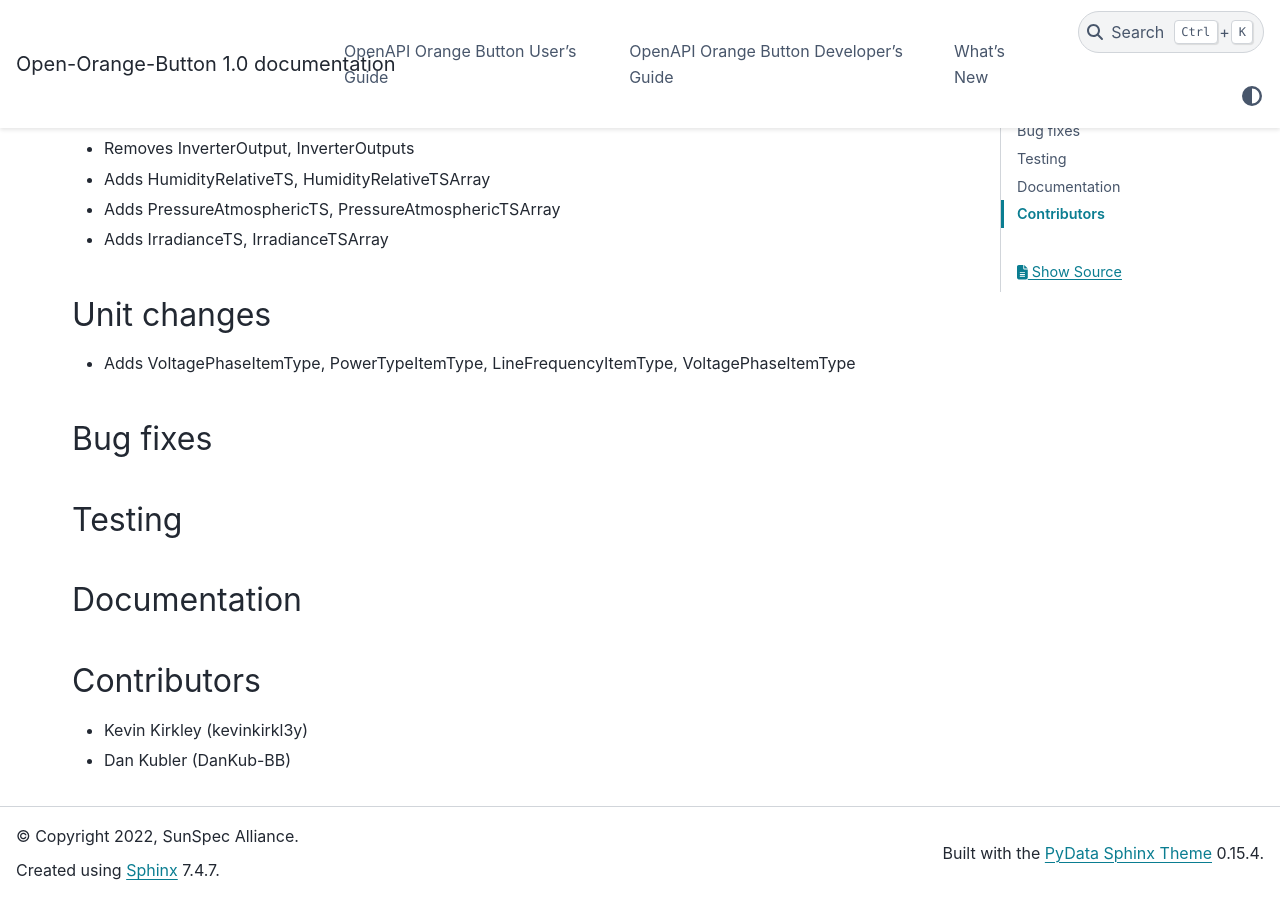
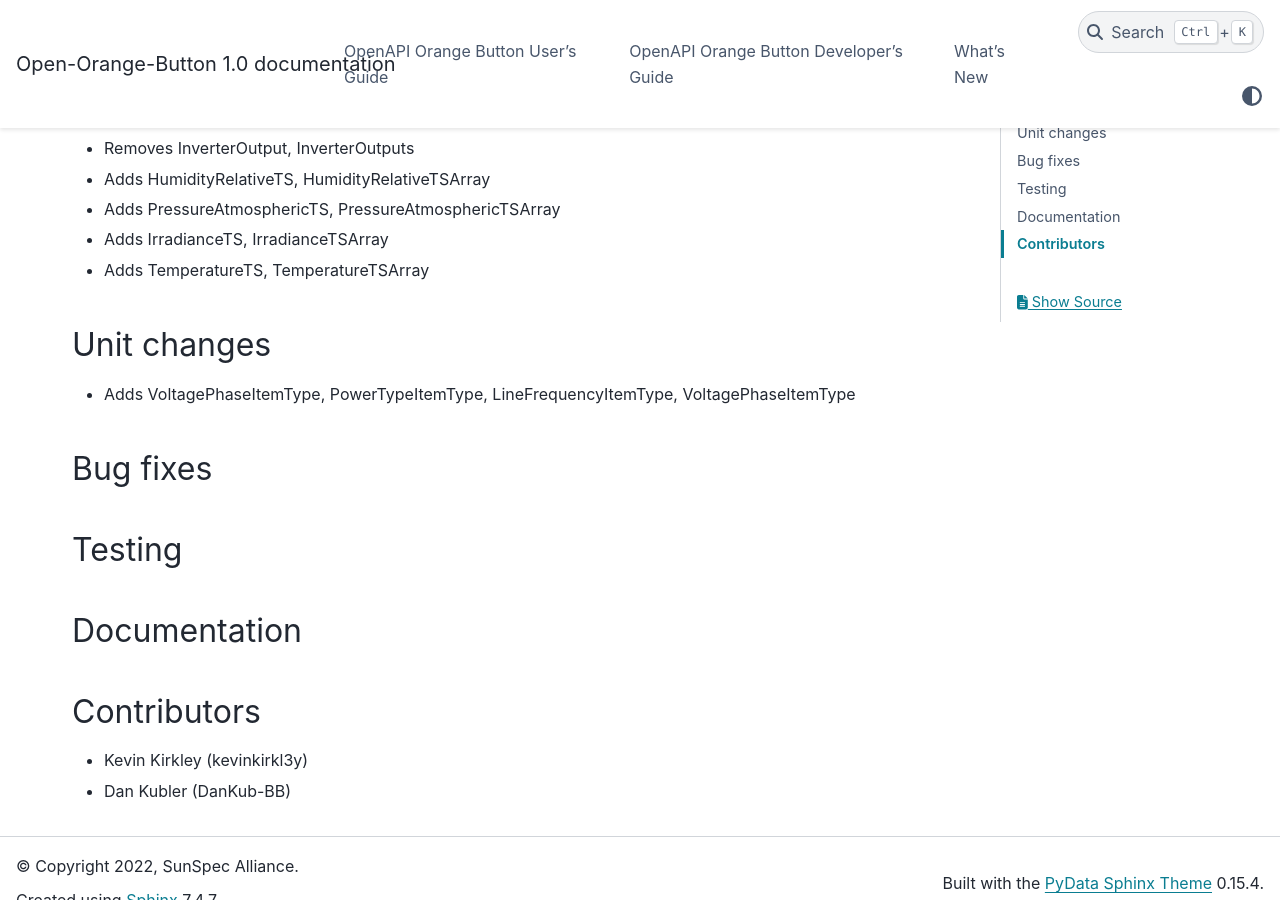
Before and after one commit to Open-Orange-Button/Orange-Button-Taxonomy, a Sphinx documentation site: the page built from docs/sphinx/source/whatsnew/whatsnew_dev.rst, in a window 1280 px wide and 900 px high, scrolled down 487 px. Built offline with Sphinx 7.4.7 and the PyData theme 0.15.4, drawn with Linux system fonts in a browser that asks for light colours.

Commit message:
add whats new

```diff
--- a/docs/sphinx/source/whatsnew/whatsnew_dev.rst
+++ b/docs/sphinx/source/whatsnew/whatsnew_dev.rst
@@ -17,6 +17,7 @@ Object changes
 * Adds HumidityRelativeTS, HumidityRelativeTSArray
 * Adds PressureAtmosphericTS, PressureAtmosphericTSArray
 * Adds IrradianceTS, IrradianceTSArray
+* Adds TemperatureTS, TemperatureTSArray
 
 Unit changes
 ~~~~~~~~~~~~
```
